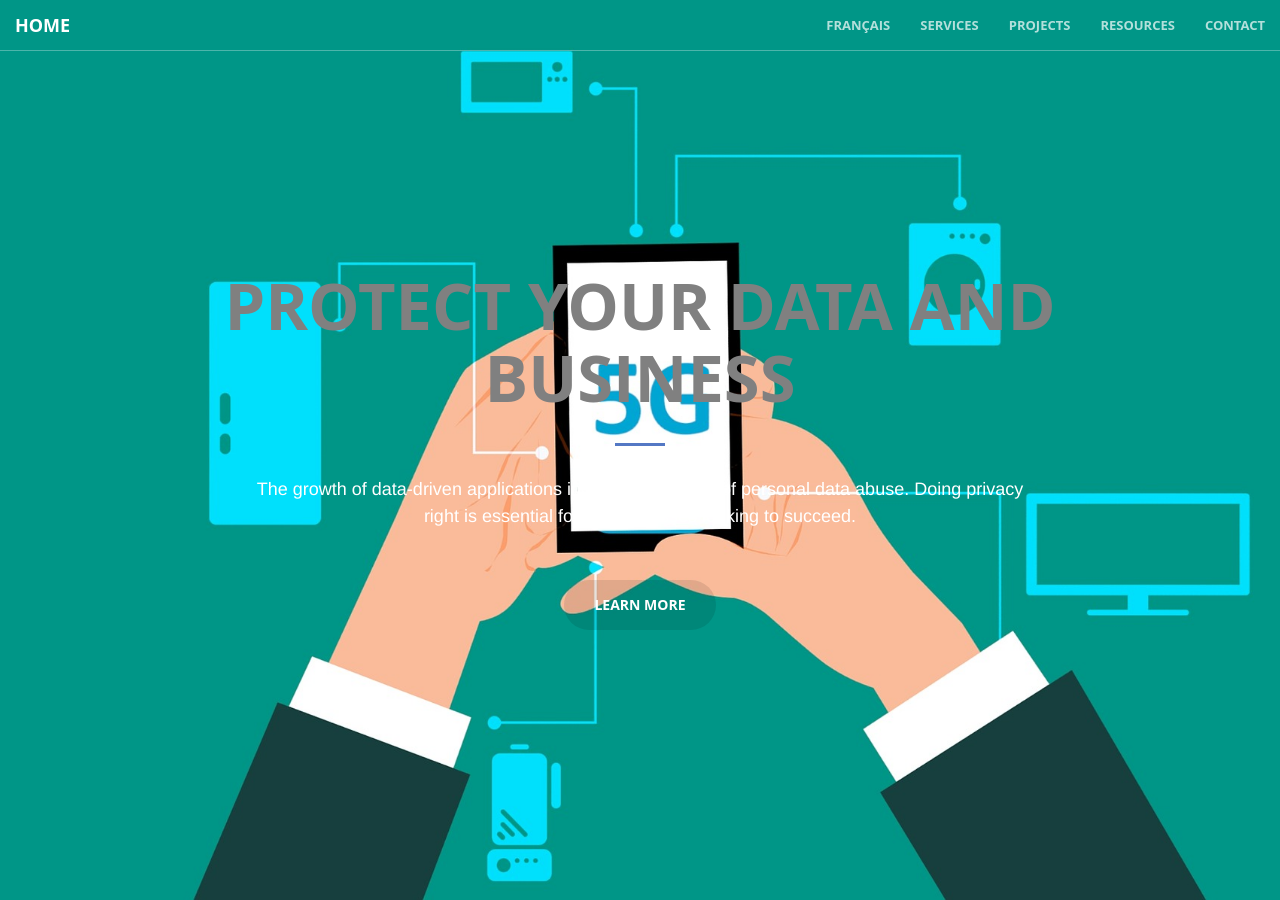
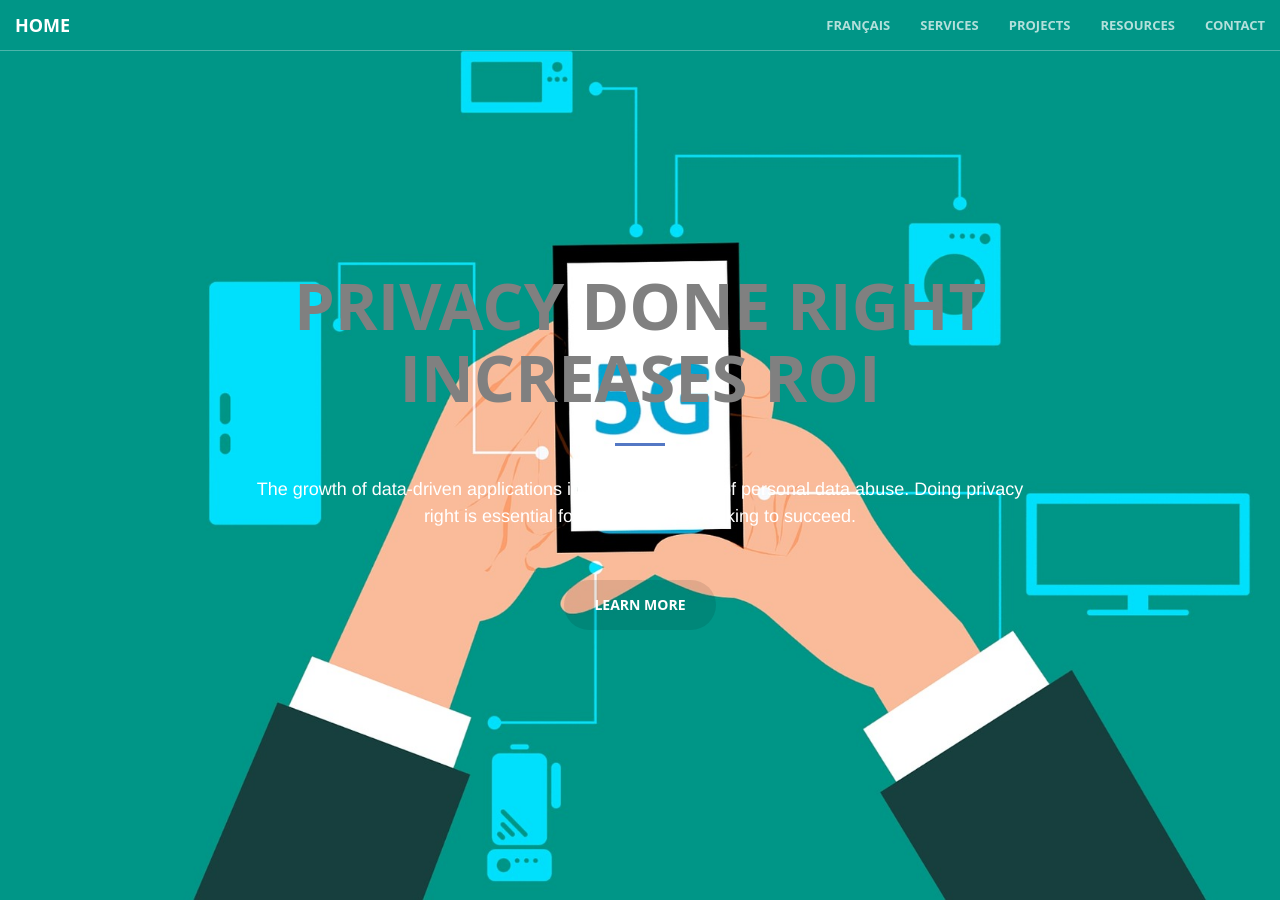
Before and after one commit to riod4/riod4.github.io, a Jekyll site: the page built from index.html, in a window 1280 px wide and 900 px high. Built offline with Jekyll 4.4.1, drawn with Linux system fonts in a browser that asks for light colours; comment, search, counter and statistics services are not loaded.

Commit message:
v0.03 MAJ header headline

```diff
--- a/_includes/header.html
+++ b/_includes/header.html
@@ -1,7 +1,7 @@
 <header>
     <div class="header-content">
         <div class="header-content-inner">
-            <h1>Protect your Data and Business</h1>
+            <h1>Privacy done right increases ROI</h1>
             <hr>
             <p>The growth of data-driven applications increases the risks of personal data abuse. Doing privacy right is essential for all businesses looking to succeed.</p>
             <a href="#intro" class="btn btn-primary btn-xl page-scroll">Learn more</a>
```
